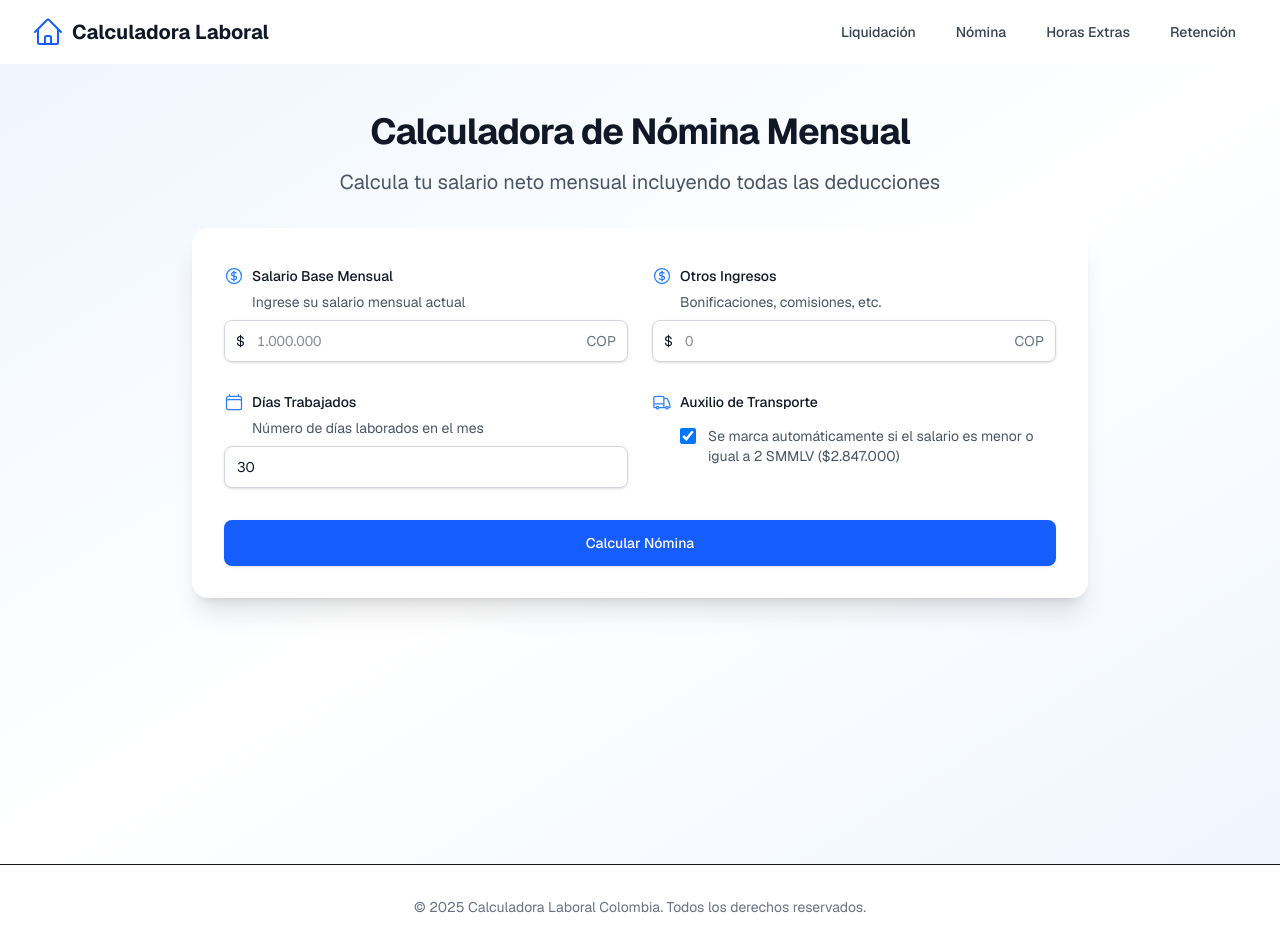
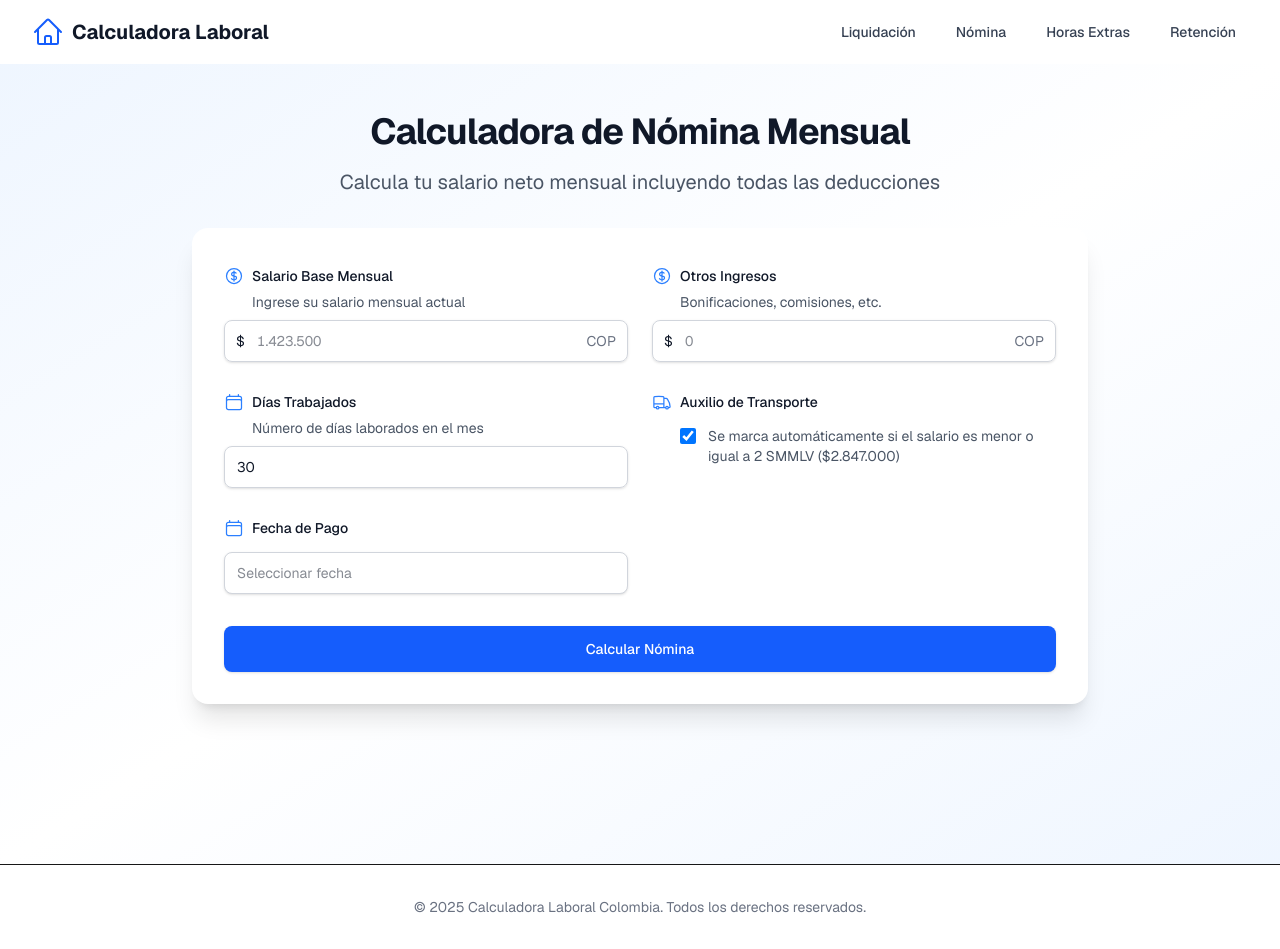
Before and after one commit to jdflorez480/calculadora_lab, a Next.js app: page /calculadoras/nomina in a window 1280 px wide. Built offline with nearby package versions, Linux system fonts and the light colour scheme.

Commit message:
Actualizar placeholders de salario en las calculadoras y agregar soporte para selección de fechas en liquidación, nómina y retención

```diff
--- a/src/app/calculadoras/horas-extras/page.tsx
+++ b/src/app/calculadoras/horas-extras/page.tsx
@@ -138,7 +138,7 @@ function HorasExtrasContent() {
                 type="text"
                 name="salarioBase"
                 className="block w-full pl-8 pr-12 py-2.5 text-gray-900 border border-gray-300 rounded-lg focus:ring-blue-500 focus:border-blue-500 sm:text-sm input-currency shadow-sm"
-                placeholder="1.000.000"
+                placeholder="1.423.500"
                 value={formData.salarioBase}
                 onChange={handleSalarioChange}
                 required
--- a/src/app/calculadoras/liquidacion/page.tsx
+++ b/src/app/calculadoras/liquidacion/page.tsx
@@ -2,7 +2,8 @@
 
 import { useState, Suspense } from 'react';
 import DatePicker, { registerLocale } from 'react-datepicker';
-import { es } from 'date-fns/locale/es';
+import { es } from 'date-fns/locale';
+import 'react-datepicker/dist/react-datepicker.css';
 import ResultadoCalculo from '../../components/ResultadoCalculo';
 import { calcularLiquidacionTotal } from '../../utils/calculosLaborales';
 import { CalendarIcon, CurrencyDollarIcon, TruckIcon } from '@heroicons/react/24/outline';
@@ -11,7 +12,7 @@ import { CalendarIcon, CurrencyDollarIcon, TruckIcon } from '@heroicons/react/24
 const SALARIO_MINIMO_2025 = 1423500;
 const TOPE_AUXILIO_TRANSPORTE = SALARIO_MINIMO_2025 * 2;
 
-// Registrar el idioma español
+// Registrar el idioma español para el DatePicker
 registerLocale('es', es);
 
 interface ResultadoLiquidacion {
@@ -145,7 +146,7 @@ function LiquidacionContent() {
                   type="text"
                   name="salarioBase"
                   className="block w-full pl-8 pr-12 py-2.5 text-gray-900 border border-gray-300 rounded-lg focus:ring-blue-500 focus:border-blue-500 sm:text-sm input-currency shadow-sm"
-                  placeholder="1.000.000"
+                  placeholder="1.423.500"
                   value={formData.salarioBase}
                   onChange={handleSalarioChange}
                   required
--- a/src/app/calculadoras/nomina/page.tsx
+++ b/src/app/calculadoras/nomina/page.tsx
@@ -4,6 +4,12 @@ import { useState, Suspense } from 'react';
 import { CurrencyDollarIcon, CalendarIcon, TruckIcon } from '@heroicons/react/24/outline';
 import ResultadoCalculo from '../../components/ResultadoCalculo';
 import { calcularNomina, SALARIO_MINIMO_2025 } from '../../utils/calculosLaborales';
+import DatePicker, { registerLocale } from 'react-datepicker';
+import { es } from 'date-fns/locale';
+import 'react-datepicker/dist/react-datepicker.css';
+
+// Registrar el idioma español para el DatePicker
+registerLocale('es', es);
 
 const TOPE_AUXILIO_TRANSPORTE = SALARIO_MINIMO_2025 * 2;
 
@@ -17,13 +23,23 @@ interface Resultado {
   diasTrabajados: number;
 }
 
+interface FormData {
+  salarioBase: string;
+  otrosIngresos: string;
+  diasTrabajados: string;
+  auxilioTransporte: boolean;
+  fechaPago: Date | null;
+}
+
 function NominaContent() {
-  const [formData, setFormData] = useState({
+  const [formData, setFormData] = useState<FormData>({
     salarioBase: '',
     otrosIngresos: '',
     diasTrabajados: '30',
-    auxilioTransporte: true
+    auxilioTransporte: true,
+    fechaPago: null
   });
+
   const [resultado, setResultado] = useState<Resultado | null>(null);
 
   const formatNumber = (value: string) => {
@@ -128,7 +144,7 @@ function NominaContent() {
                   type="text"
                   name="salarioBase"
                   className="block w-full pl-8 pr-12 py-2.5 text-gray-900 border border-gray-300 rounded-lg focus:ring-blue-500 focus:border-blue-500 sm:text-sm input-currency shadow-sm"
-                  placeholder="1.000.000"
+                  placeholder="1.423.500"
                   value={formData.salarioBase}
                   onChange={handleSalarioChange}
                   required
@@ -209,6 +225,27 @@ function NominaContent() {
                 </span>
               </div>
             </div>
+
+            {/* Fecha de Pago */}
+            <div className="form-group lg:col-span-1">
+              <div className="flex items-center h-8 mb-2">
+                <CalendarIcon className="h-5 w-5 text-blue-500 shrink-0" />
+                <label className="ml-2 block text-sm font-medium text-gray-900">
+                  Fecha de Pago
+                </label>
+              </div>
+              <div className="relative rounded-lg">
+                <DatePicker
+                  selected={formData.fechaPago}
+                  onChange={(date) => setFormData({...formData, fechaPago: date})}
+                  dateFormat="dd/MM/yyyy"
+                  locale="es"
+                  placeholderText="Seleccionar fecha"
+                  className="block w-full py-2.5 pl-3 pr-10 text-gray-900 border border-gray-300 rounded-lg hover:border-gray-400 focus:border-blue-500 focus:ring-2 focus:ring-blue-200 transition-colors duration-200 ease-in-out sm:text-sm cursor-pointer bg-white shadow-sm"
+                  required
+                />
+              </div>
+            </div>
           </div>
 
           <div className="mt-8">
--- a/src/app/calculadoras/retencion/page.tsx
+++ b/src/app/calculadoras/retencion/page.tsx
@@ -4,6 +4,12 @@ import { useState, Suspense } from 'react';
 import { CurrencyDollarIcon, UserIcon, HomeIcon, HeartIcon } from '@heroicons/react/24/outline';
 import ResultadoCalculo from '../../components/ResultadoCalculo';
 import { calcularRetencionFuente, UVT_2025 } from '../../utils/calculosLaborales';
+import DatePicker, { registerLocale } from 'react-datepicker';
+import { es } from 'date-fns/locale';
+import 'react-datepicker/dist/react-datepicker.css';
+
+// Registrar el idioma español para el DatePicker
+registerLocale('es', es);
 
 interface ResultadoRetencion {
   resultados: Array<{
@@ -26,6 +32,7 @@ interface FormData {
   dependientes: boolean;
   interesesVivienda: string;
   medicinaPrepagada: string;
+  fechaCalculo: Date | null;
 }
 
 function RetencionContent() {
@@ -38,7 +45,8 @@ function RetencionContent() {
     afc: '',
     dependientes: false,
     interesesVivienda: '',
-    medicinaPrepagada: ''
+    medicinaPrepagada: '',
+    fechaCalculo: null
   });
   const [resultado, setResultado] = useState<ResultadoRetencion | null>(null);
 
@@ -147,7 +155,7 @@ function RetencionContent() {
                     type="text"
                     name="salarioBase"
                     className="block w-full pl-8 pr-12 py-2.5 text-gray-900 border border-gray-300 rounded-lg focus:ring-blue-500 focus:border-blue-500 sm:text-sm input-currency shadow-sm"
-                    placeholder="1.000.000"
+                    placeholder="1.423.500"
                     value={formData.salarioBase}
                     onChange={handleMoneyInputChange}
                     required
@@ -358,6 +366,26 @@ function RetencionContent() {
                   </div>
                 </div>
               </div>
+
+              {/* Fecha de Cálculo */}
+              <div className="form-group">
+                <div className="flex items-center mb-2">
+                  <label className="ml-2 block text-sm font-medium text-gray-900">
+                    Fecha de Cálculo
+                  </label>
+                </div>
+                <div className="relative rounded-lg">
+                  <DatePicker
+                    selected={formData.fechaCalculo}
+                    onChange={(date) => setFormData({...formData, fechaCalculo: date})}
+                    dateFormat="dd/MM/yyyy"
+                    locale="es"
+                    placeholderText="Seleccionar fecha"
+                    className="block w-full py-2.5 pl-3 pr-10 text-gray-900 border border-gray-300 rounded-lg hover:border-gray-400 focus:border-blue-500 focus:ring-2 focus:ring-blue-200 transition-colors duration-200 ease-in-out sm:text-sm cursor-pointer bg-white shadow-sm"
+                    required
+                  />
+                </div>
+              </div>
             </div>
           </div>
 
--- a/src/app/utils/calculosLaborales.ts
+++ b/src/app/utils/calculosLaborales.ts
@@ -100,9 +100,21 @@ interface ResultadoRetencion {
 }
 
 export const calcularDiasLaborados = (fechaInicio: Date, fechaFin: Date): number => {
-  const diferencia = fechaFin.getTime() - fechaInicio.getTime();
-  const diasTotales = Math.ceil(diferencia / (1000 * 3600 * 24));
-  return Math.min(diasTotales, DIAS_ANO);
+  const mesesCompletos = (fechaFin.getFullYear() - fechaInicio.getFullYear()) * 12 +
+    (fechaFin.getMonth() - fechaInicio.getMonth());
+
+  let diasTotales = mesesCompletos * 30;
+
+  // Calcular los días del primer mes (considerando 30 días máximo)
+  const diaInicio = Math.min(fechaInicio.getDate(), 30);
+  diasTotales -= (diaInicio - 1);
+
+  // Calcular los días del último mes (considerando 30 días máximo)
+  const diaFin = Math.min(fechaFin.getDate(), 30);
+  diasTotales += diaFin;
+
+  // No permitir días negativos y limitar a 360 días máximo
+  return Math.max(0, Math.min(diasTotales, DIAS_ANO));
 };
 
 export const calcularSalarioTotal = (salarioBase: number, incluirAuxilio: boolean): number => {
```
